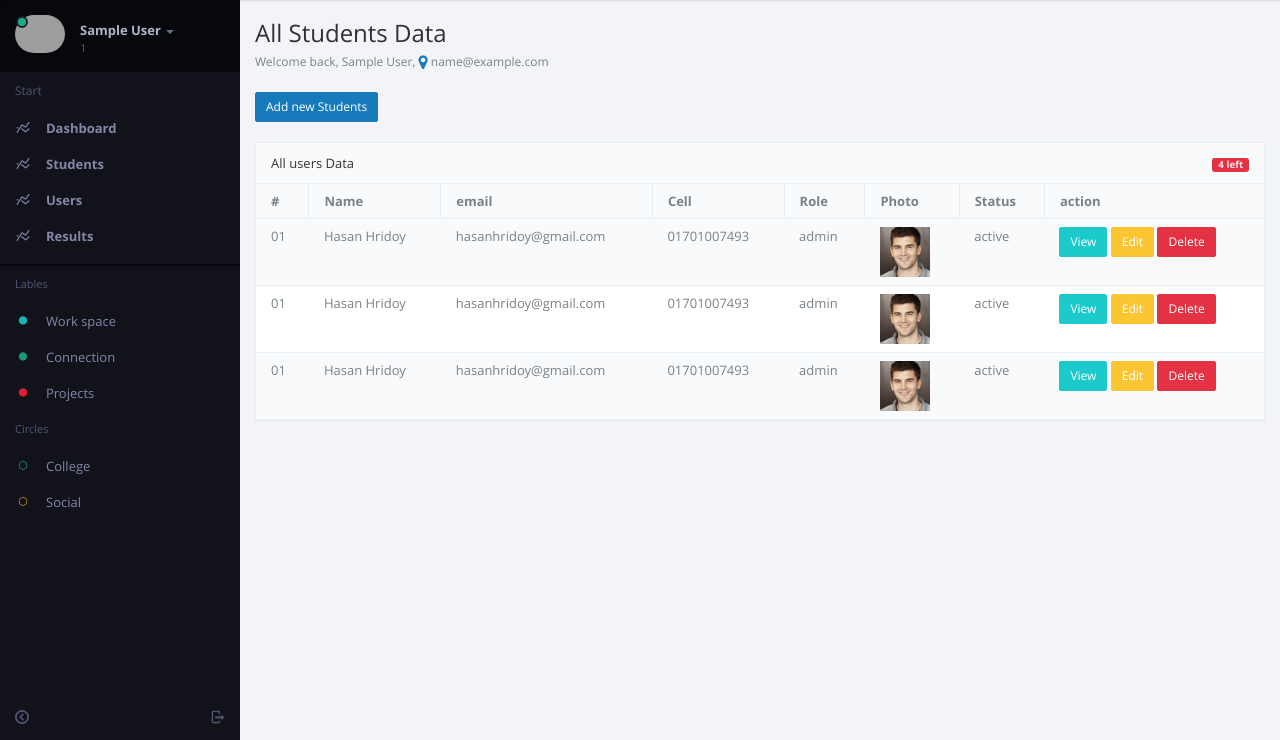
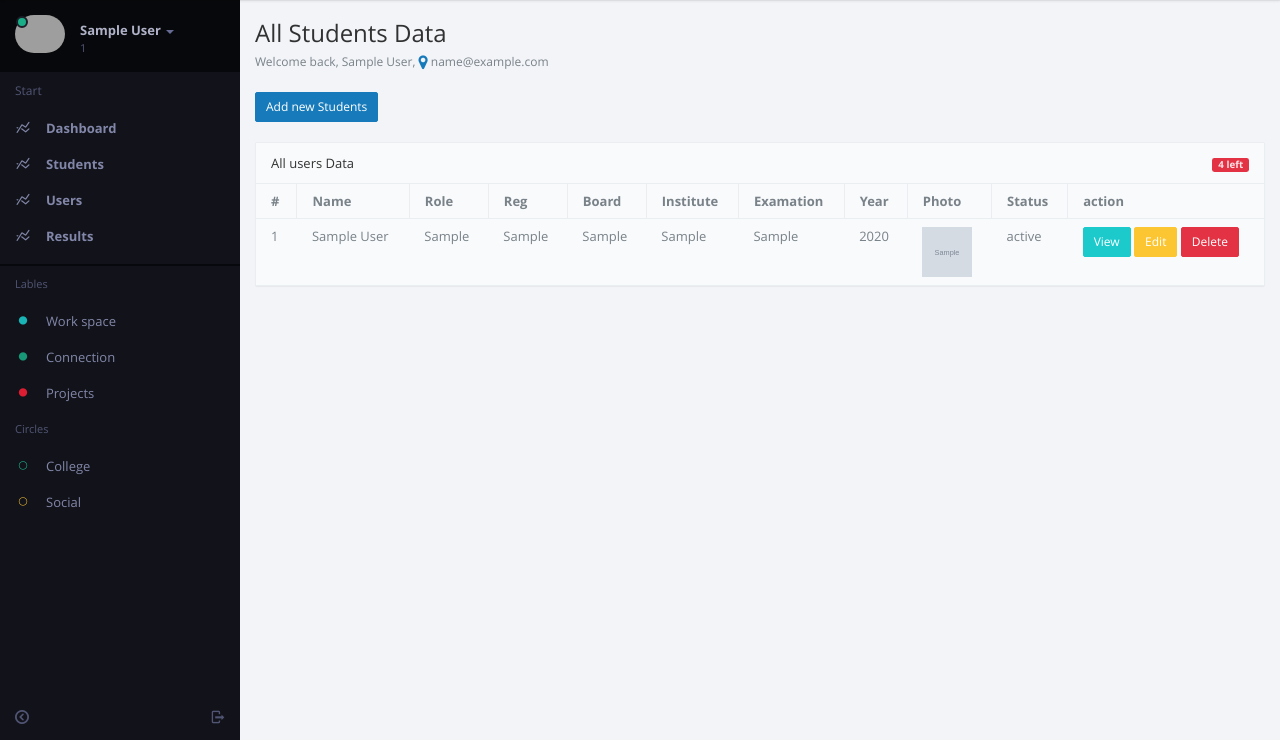
Before and after one commit to hasanhridoy01/Education-Board-Results-System, a PHP site: page /admin/students.php in a window 1280 px wide. Shown: the part 60-800 px from the top of the page. Run offline with PHP 8.4, Linux system fonts and the light colour scheme; the visitor is signed in with stand-in values (Sample User, id 1); tables that the repository leaves empty or names only in its code hold one stand-in row (values such as "Sample post"); grey boxes marked "Sample" are stand-in pictures; some web fonts are replaced; grey boxes are pictures that could not be loaded.

Commit message:
Show all student

```diff
--- a/admin/js/script.js
+++ b/admin/js/script.js
@@ -104,6 +104,7 @@
                         $('form#add_student_form')[0].reset();
                         $('#add_student_modal').modal('hide');
                         $('.mess').html("<p class=\"alert alert-success\">Students Added Successfull ! <button class=\"close\" data-dismiss=\"alert\">&times;</button></p>");
+                         allStudent()
                     }
                  });
 
@@ -112,6 +113,18 @@
 
      });
 
+     //Show all Student Method
+     function allStudent(){
+
+          $.ajax({
+             url : 'template/ajax/student_all.php',
+             success : function(data){
+                $('tbody#all_student_tbody').html(data);
+             }
+          });
+
+     }
+     allStudent()
 
 
    });
--- a/admin/students.php
+++ b/admin/students.php
@@ -145,63 +145,19 @@ $user = new User;
                              <tr>
                               <th>#</th>
                               <th>Name</th>
-                                <th>email</th>
-                                <th>Cell</th>
                               <th>Role</th>
+                              <th>Reg</th>
+                              <th>Board</th>
+                              <th>Institute</th>
+                              <th>Examation</th>
+                              <th>Year</th>
                               <th>Photo</th>
                               <th>Status</th>
                               <th>action</th>
                             </tr>
                         </thead>
                         <tbody id="all_student_tbody">
-                           <tr>
-                              <td>01</td>
-                              <td>Hasan Hridoy</td>
-                              <td>hasanhridoy@gmail.com</td>
-                              <td>01701007493</td>
-                              <td>admin</td>
-                              <td>
-                                <img src="images/a6.png" alt="" style="height: 50px; width: 50px;">
-                              </td>
-                              <td>active</td>
-                              <td>
-                                <a href="" class="btn btn-sm btn-info">View</a>
-                                <a href="" class="btn btn-sm btn-warning">Edit</a>
-                                <a href="" class="btn btn-sm btn-danger">Delete</a>
-                              </td>
-                           </tr>
-                           <tr>
-                              <td>01</td>
-                              <td>Hasan Hridoy</td>
-                              <td>hasanhridoy@gmail.com</td>
-                              <td>01701007493</td>
-                              <td>admin</td>
-                              <td>
-                                <img src="images/a6.png" alt="" style="height: 50px; width: 50px;">
-                              </td>
-                              <td>active</td>
-                              <td>
-                                <a href="" class="btn btn-sm btn-info">View</a>
-                                <a href="" class="btn btn-sm btn-warning">Edit</a>
-                                <a href="" class="btn btn-sm btn-danger">Delete</a>
-                              </td>
-                           </tr>
-                           <tr>
-                              <td>01</td>
-                              <td>Hasan Hridoy</td>
-                              <td>hasanhridoy@gmail.com</td>
-                              <td>01701007493</td>
-                              <td>admin</td>
-                              <td>
-                                <img src="images/a6.png" alt="" style="height: 50px; width: 50px;">
-                              </td>
-                              <td>active</td>
-                              <td>
-                                <a href="" class="btn btn-sm btn-info">View</a>
-                                <a href="" class="btn btn-sm btn-warning">Edit</a>
-                                <a href="" class="btn btn-sm btn-danger">Delete</a>
-                              </td>
-                           </tr>
+
                         </tbody>
                     </table>
                 </section>
--- /dev/null
+++ b/admin/template/ajax/student_all.php
@@ -0,0 +1,35 @@
+<?php
+
+    require_once "../../../vendor/autoload.php";
+    require_once "../../../config.php";
+
+    use Edu\Board\Controller\Student;
+
+    $stu = new Student;
+
+    $data = $stu -> allStudents();
+
+    $i = 1;
+    foreach( $data as $val ) :
+
+ ?>
+
+ <tr>
+  <td><?php echo $i; $i++; ?></td>
+  <td><?php echo $val['name'] ?></td>
+  <td><?php echo $val['roll'] ?></td>
+  <td><?php echo $val['reg'] ?></td>
+  <td><?php echo $val['board'] ?></td>
+  <td><?php echo $val['inst'] ?></td>
+  <td><?php echo $val['exam'] ?></td>
+  <td><?php echo $val['year'] ?></td>
+  <td><img style="width: 50px;height:50px;" src="students/<?php echo $val['photo'] ?>" alt=""></td>
+  <td><?php echo $val['status'] ?></td>
+  <td>
+    <a class="btn btn-sm btn-info" href="#">View</a>
+    <a class="btn btn-sm btn-warning" href="#">Edit</a>
+    <a class="btn btn-sm btn-danger" href="#">Delete</a>
+  </td>
+</tr>
+
+<?php endforeach; ?>
--- a/app/Controller/Student.php
+++ b/app/Controller/Student.php
@@ -32,6 +32,15 @@
    	 	]);
    	 }
 
+   	 /**
+   	  * Show All Students Method
+   	  */
+   	 public function allStudents()
+   	 {
+   	 	$data = $this -> all('students');
+   	 	return $data;
+   	 }
+
    }
 
 
```
Also changed, not shown: admin/students/20b317c0b79cd6265573bceb86c4161d.jpg (added), admin/students/fc7c76309cbacbef0f792c7b1e1ea882.jpg (added). Lines whose indentation alone changed are shown as unchanged.
